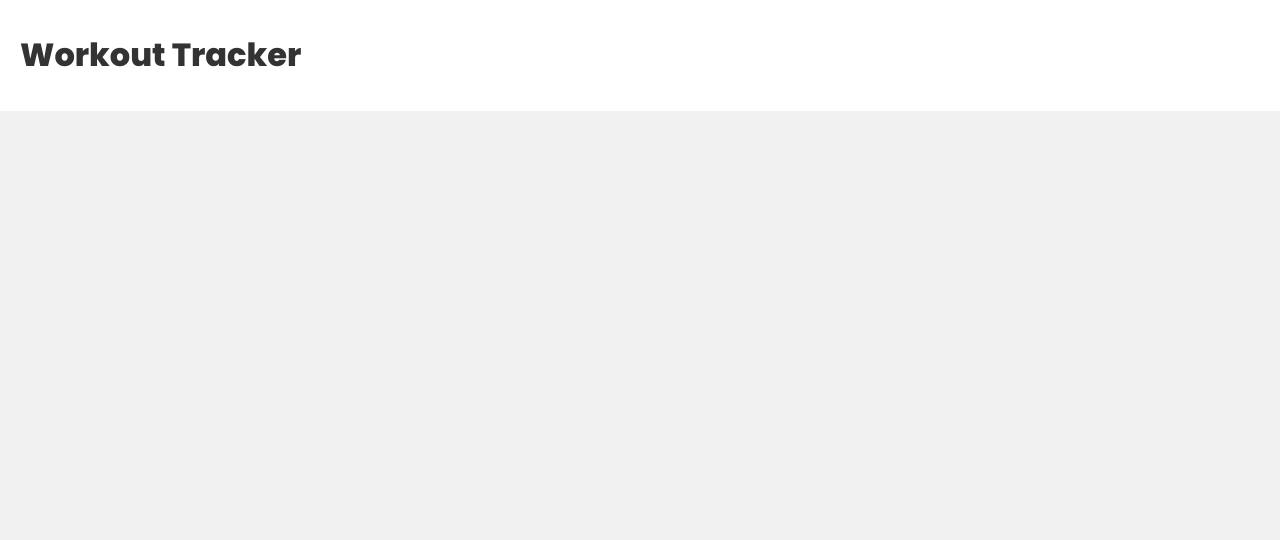
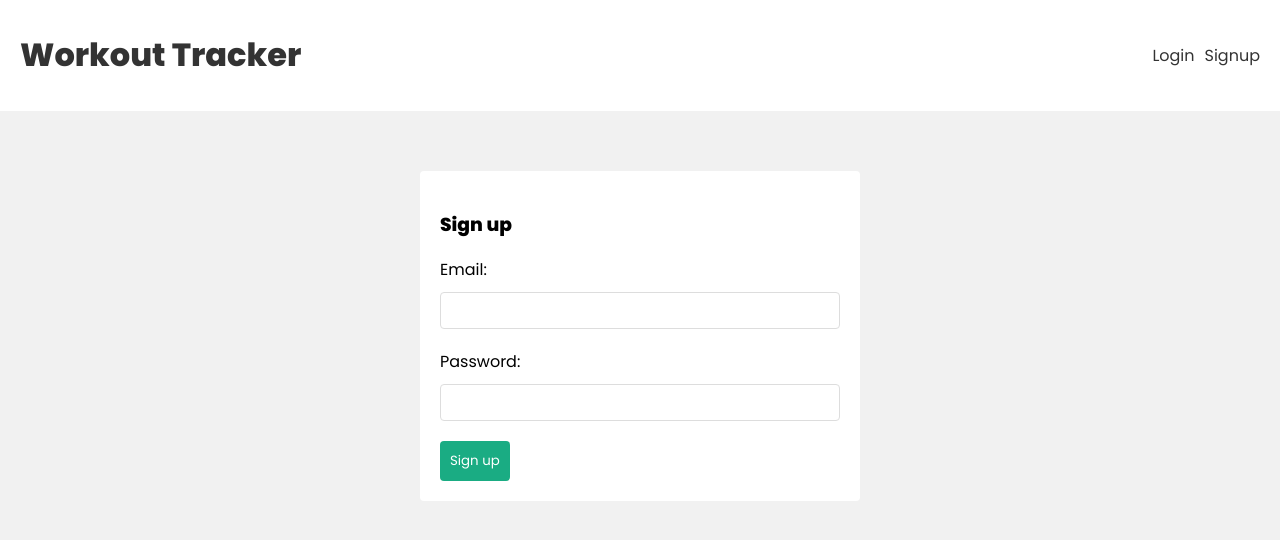
Before and after one commit to Najel-A/FitnessJournal, a React (Create React App) app in the folder frontend/: page /signup in a window 1280 px wide. Before the commit this address had no page. Shown: the top 540 px of the page. Built offline with nearby package versions, Linux system fonts and the light colour scheme.

Commit message:
Added login and signup functionality, needs to connect to backend

```diff
--- a/frontend/src/App.js
+++ b/frontend/src/App.js
@@ -3,6 +3,8 @@
 // pages and components
 import Home from './pages/Home';
 import Navbar from './components/Navbar';
+import Signup from './pages/Signup';
+import Login from './pages/Login';
 
 function App() {
   return (
@@ -15,6 +17,14 @@
               path="/"
               element={<Home/>}
             />
+            <Route
+              path="/login"
+              element={<Login/>}
+            />
+            <Route
+              path="/signup"
+              element={<Signup/>}
+            />
           </Routes>
         </div>
       </BrowserRouter>
--- a/frontend/src/components/Navbar.js
+++ b/frontend/src/components/Navbar.js
@@ -7,6 +7,12 @@
                 <Link to="/">
                     <h1>Workout Tracker</h1>
                 </Link>
+                <nav>
+                    <div>
+                        <Link to="/login">Login</Link>
+                        <Link to="/signup">Signup</Link>
+                    </div>
+                </nav>
             </div>
         </header>
     )
--- /dev/null
+++ b/frontend/src/context/AuthContext.js
@@ -0,0 +1,29 @@
+import { createContext, useReducer } from 'react';
+
+export const AuthContext = createContext();
+
+export const authReducer = (state, action) => {
+    switch (action.type){
+        case 'LOGIN':
+            return { user: action.payload }
+        case 'LOGOUT':
+            return { user: null }
+        default:
+            return state;
+    }
+};
+
+export const AuthContextProvider = ({children}) => {
+    const [state, dispatch] = useReducer(authReducer, {
+        user: null
+    });
+
+    console.log('AuthContext state: ', state);
+
+    return (
+        <AuthContext.Provider value={{...state, dispatch}}>
+            { children }
+        </AuthContext.Provider>
+    )
+
+};
--- a/frontend/src/index.css
+++ b/frontend/src/index.css
@@ -119,3 +119,20 @@
   font-family: Arial, sans-serif; /* You can use any font that supports this icon */
   font-size: 32px; /* Adjust size as needed */
 }
+
+/* navbar */
+nav {
+  display: flex;
+  align-items: center;
+}
+nav a {
+  margin-left: 10px;
+}
+/* auth forms */
+form.signup, form.login {
+  max-width: 400px;
+  margin: 40px auto;
+  padding: 20px;
+  background: #fff;
+  border-radius: 4px;
+}
--- a/frontend/src/index.js
+++ b/frontend/src/index.js
@@ -3,13 +3,16 @@
 import './index.css';
 import App from './App';
 import { WorkoutsContextProvider } from './context/WorkoutContext';
+import { AuthContextProvider } from './context/AuthContext';
 
 
 const root = ReactDOM.createRoot(document.getElementById('root'));
 root.render(
   <React.StrictMode>
-    <WorkoutsContextProvider>
-      <App />
-    </WorkoutsContextProvider>
+    <AuthContextProvider>
+      <WorkoutsContextProvider>
+        <App />
+      </WorkoutsContextProvider>
+    </AuthContextProvider>
   </React.StrictMode>
 );
--- /dev/null
+++ b/frontend/src/pages/Login.js
@@ -0,0 +1,37 @@
+import { useState } from 'react';
+
+
+const Login = () => {
+    const [email, setEmail] = useState('');
+    const [password, setPassword] = useState('');
+
+    const handleSubmit = async (e) => {
+        e.preventDefault();
+        console.log(email, password)
+    }
+
+    return (
+        <form className='login' onSubmit={handleSubmit}>
+            <h3>Login</h3>
+
+            <label>Email:</label>
+            <input
+                type="email"
+                onChange={(e) => setEmail(e.target.value)}
+                value={email}
+            />
+
+            <label>Password:</label>
+            <input
+                type="password"
+                onChange={(e) => setPassword(e.target.value)}
+                value={password}
+            />
+
+            <button>Login</button>
+
+        </form>
+    )
+}
+
+export default Login;
--- /dev/null
+++ b/frontend/src/pages/Signup.js
@@ -0,0 +1,38 @@
+import { useState } from 'react';
+
+
+
+const Signup = () => {
+    const [email, setEmail] = useState('');
+    const [password, setPassword] = useState('');
+
+    const handleSubmit = async (e) => {
+        e.preventDefault();
+        console.log(email, password)
+    }
+
+    return (
+        <form className='signup' onSubmit={handleSubmit}>
+            <h3>Sign up</h3>
+
+            <label>Email:</label>
+            <input
+                type="email"
+                onChange={(e) => setEmail(e.target.value)}
+                value={email}
+            />
+
+            <label>Password:</label>
+            <input
+                type="password"
+                onChange={(e) => setPassword(e.target.value)}
+                value={password}
+            />
+
+            <button>Sign up</button>
+
+        </form>
+    )
+}
+
+export default Signup;
```
Also changed, not shown: frontend/src/hooks/useAuthContext.js (added, +13 -0 lines).
